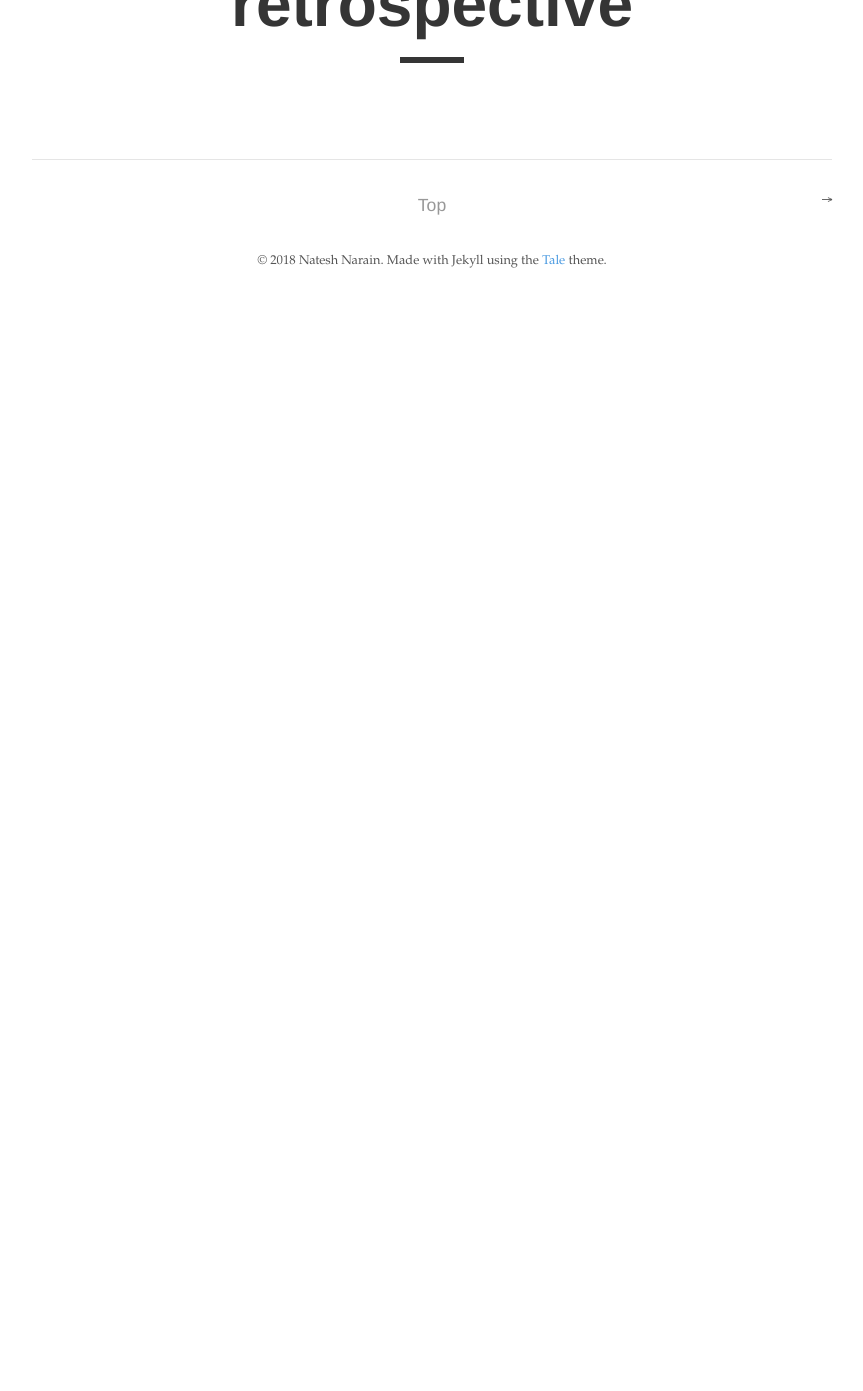
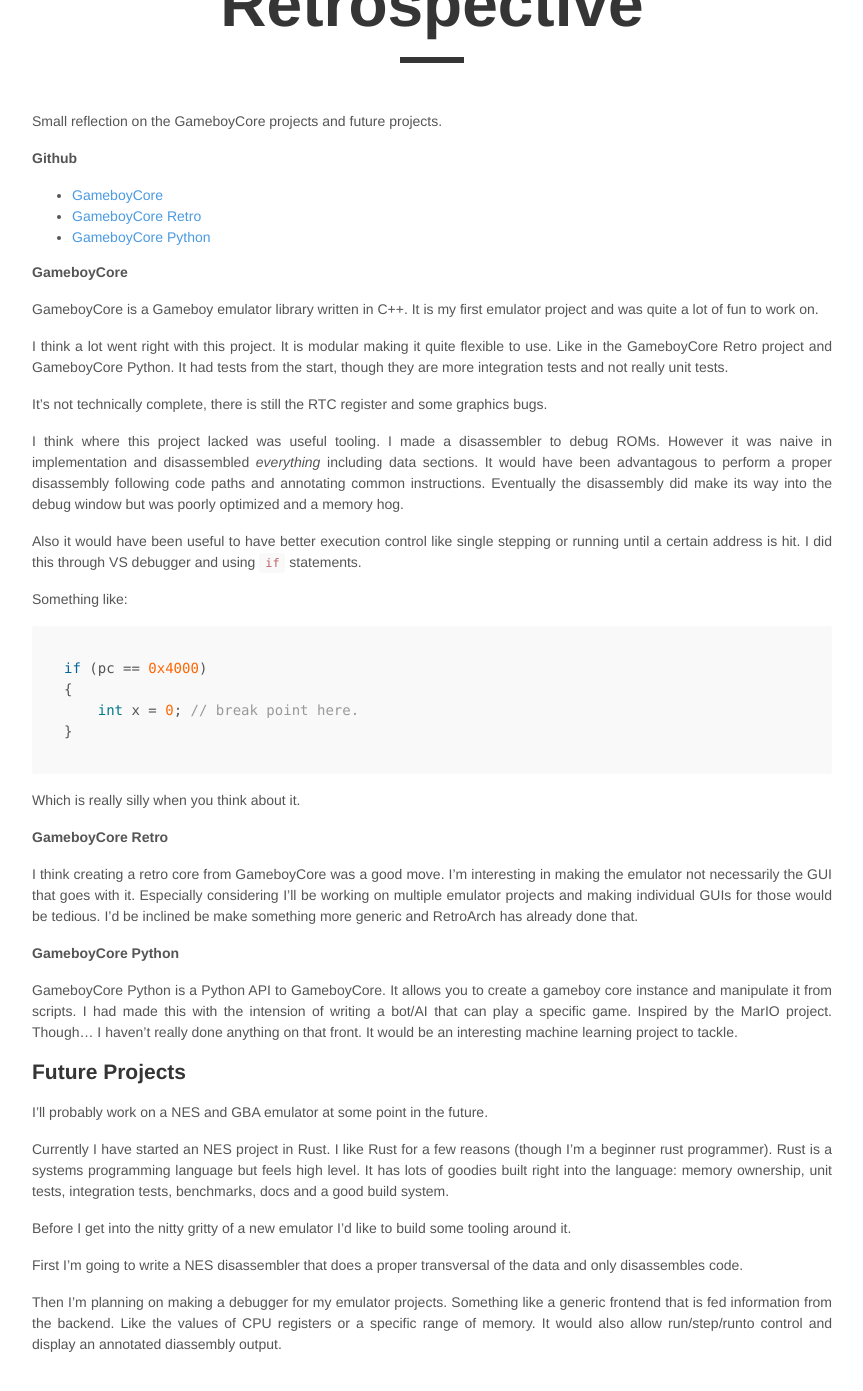
Before and after one commit to nnarain/nnarain.github.io, a Jekyll site: the page built from _posts/2018-03-23-GameboyCore Retrospective.md, in a window 1280 px wide and 1400 px high, scrolled down 270 px. Shown: the top 1391 px of the window, without its empty margins (208-1071 px from the left). Built offline with Jekyll 4.4.1, drawn with Linux system fonts in a browser that asks for light colours; nearby versions of some CDN libraries; comment, search, counter and statistics services are not loaded; before the commit the page ends 900 px from its top, so only the background shows below that; some of the changed text lies outside the part shown.

Commit message:
gameboy core retrospective post

````diff
--- a/_layouts/post.html
+++ b/_layouts/post.html
@@ -4,7 +4,7 @@
 
 <div class="post">
   <div class="post-info">
-    <span>Written by&nbsp;</span>{{ page.author }}
+    <span>Written by&nbsp;</span>{{ site.author.name }}
 
     {% if page.date %}
       <br>
--- a/_posts/2018-03-23-GameboyCore Retrospective.md
+++ b/_posts/2018-03-23-GameboyCore Retrospective.md
@@ -1,6 +1,60 @@
 ---
 layout: post
-title:
-tag: []
+title: GameboyCore Retrospective
+tag: ['emulator', 'gameboy']
 repo_url:
 ---
+
+Small reflection on the GameboyCore projects and future projects.
+
+**Github**
+
+* [GameboyCore](https://github.com/nnarain/gameboycore)
+* [GameboyCore Retro](https://github.com/nnarain/gameboycore-retro)
+* [GameboyCore Python](https://github.com/nnarain/gameboycore-python)
+
+**GameboyCore**
+
+GameboyCore is a Gameboy emulator library written in C++. It is my first emulator project and was quite a lot of fun to work on.
+
+I think a lot went right with this project. It is modular making it quite flexible to use. Like in the GameboyCore Retro project and GameboyCore Python.
+It had tests from the start, though they are more integration tests and not really unit tests.
+
+It's not technically complete, there is still the RTC register and some graphics bugs.
+
+I think where this project lacked was useful tooling. I made a disassembler to debug ROMs. However it was naive in implementation and disassembled *everything* including data sections. It would have been advantagous to perform a proper disassembly following code paths and annotating common instructions. Eventually the disassembly did make its way into the debug window but was poorly optimized and a memory hog.
+
+Also it would have been useful to have better execution control like single stepping or running until a certain address is hit. I did this through VS debugger and using `if` statements.
+
+Something like:
+
+```c++
+if (pc == 0x4000)
+{
+    int x = 0; // break point here.
+}
+```
+
+Which is really silly when you think about it.
+
+**GameboyCore Retro**
+
+I think creating a retro core from GameboyCore was a good move. I'm interesting in making the emulator not necessarily the GUI that goes with it. Especially considering I'll be working on multiple emulator projects and making individual GUIs for those would be tedious. I'd be inclined be make something more generic and RetroArch has already done that.
+
+
+**GameboyCore Python**
+
+GameboyCore Python is a Python API to GameboyCore. It allows you to create a gameboy core instance and manipulate it from scripts. I had made this with the intension of writing a bot/AI that can play a specific game. Inspired by the MarIO project. Though... I haven't really done anything on that front. It would be an interesting machine learning project to tackle.
+
+Future Projects
+---------------
+
+I'll probably work on a NES and GBA emulator at some point in the future.
+
+Currently I have started an NES project in Rust. I like Rust for a few reasons (though I'm a beginner rust programmer). Rust is a systems programming language but feels high level. It has lots of goodies built right into the language: memory ownership, unit tests, integration tests, benchmarks, docs and a good build system.
+
+Before I get into the nitty gritty of a new emulator I'd like to build some tooling around it.
+
+First I'm going to write a NES disassembler that does a proper transversal of the data and only disassembles code.
+
+Then I'm planning on making a debugger for my emulator projects. Something like a generic frontend that is fed information from the backend. Like the values of CPU registers or a specific range of memory. It would also allow run/step/runto control and display an annotated diassembly output.
````
Also changed, not shown: _posts/2017-12-13-Voxel Engine Retrospective.md (+1 -1 lines).
